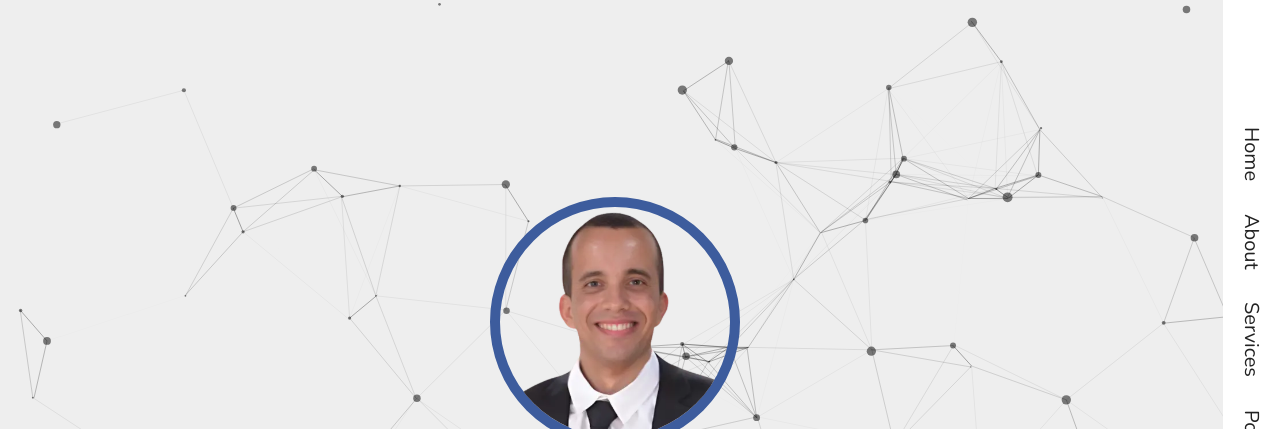
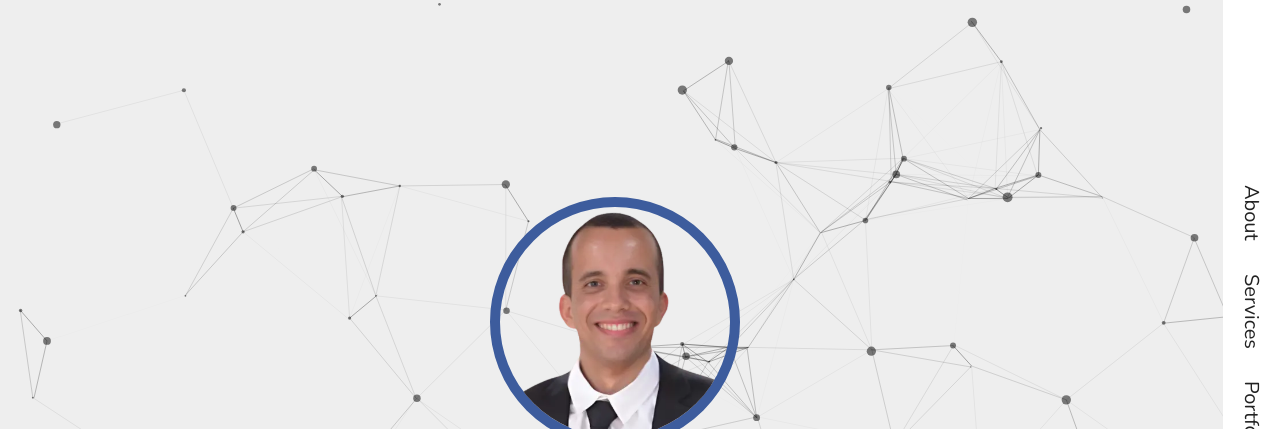
Before and after one commit to tecnologia733/lp, a plain HTML site: page index.html in a window 1280 px wide. Shown: the top 429 px of the page. Drawn offline with nearby package versions, Linux system fonts and the light colour scheme.

Commit message:
Update index.html

```diff
--- a/index.html
+++ b/index.html
@@ -22,7 +22,7 @@
     <div id="menu-bars" class="fas fa-bars"></div>
 
     <nav class="navbar">
-        <a href="#home">home</a>
+        <a href="#home"></a>
         <a href="#about">about</a>
         <a href="#services">services</a>
         <a href="#portfolio">portfolio</a>
```
